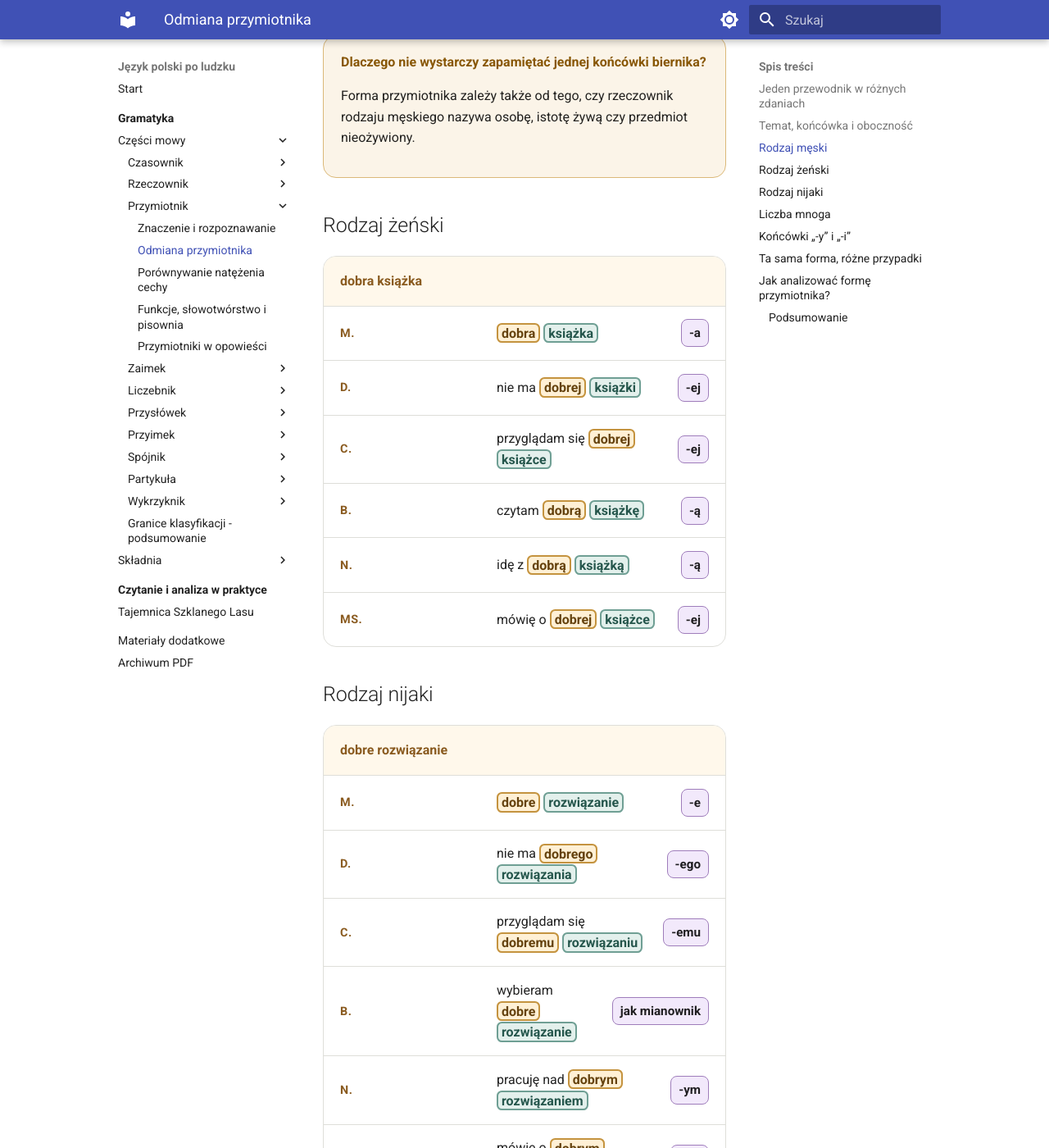
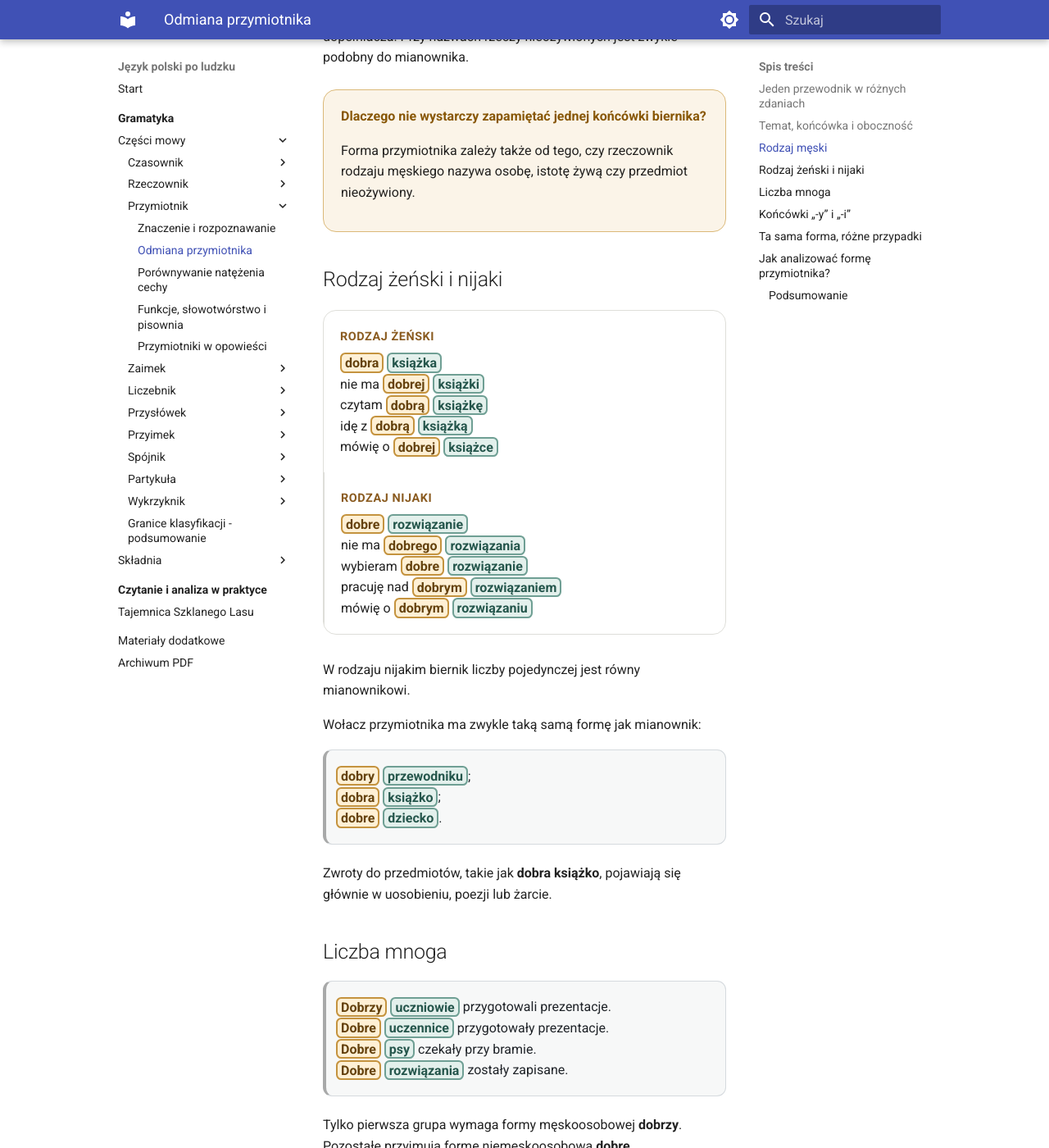
Before and after one commit to dchorazkiewicz/SP_JP, an MkDocs documentation site: the page built from docs/gramatyka/czesci-mowy/przymiotnik/odmiana.md, in a window 1280 px wide and 1400 px high, scrolled down 2123 px. Shown: the whole window at 82% size. Built offline with MkDocs 1.6.1 and Material for MkDocs 9.7.7, drawn with Linux system fonts in a browser that asks for light colours; some of the changed text lies outside the part shown.

Commit message:
Clarify adjective vocative and declension patterns

```diff
--- a/docs/gramatyka/czesci-mowy/przymiotnik/odmiana.md
+++ b/docs/gramatyka/czesci-mowy/przymiotnik/odmiana.md
@@ -42,12 +42,13 @@ W formach **dobr-y, dobr-ego, dobr-emu, dobr-ym** zwykle pozostaje temat **dobr-
 
 <div class="example-series">
   <div class="series-header"><strong>dobry przewodnik</strong></div>
-  <div class="example-row"><span class="grammar-badge">M.</span><p><span class="form-focus"><span class="stem-part">dobr</span><span class="ending-part">y</span></span> <span class="noun-anchor">przewodnik</span> rozpoczął wycieczkę.</p><span class="change-note">kto?</span></div>
-  <div class="example-row"><span class="grammar-badge">D.</span><p>Nie ma <span class="form-focus"><span class="stem-part">dobr</span><span class="ending-part">ego</span></span> <span class="noun-anchor">przewodnika</span>.</p><span class="change-note">kogo?</span></div>
-  <div class="example-row"><span class="grammar-badge">C.</span><p>Pomagamy <span class="form-focus"><span class="stem-part">dobr</span><span class="ending-part">emu</span></span> <span class="noun-anchor">przewodnikowi</span>.</p><span class="change-note">komu?</span></div>
-  <div class="example-row"><span class="grammar-badge">B.</span><p>Widzimy <span class="form-focus"><span class="stem-part">dobr</span><span class="ending-part">ego</span></span> <span class="noun-anchor">przewodnika</span>.</p><span class="change-note">jak dopełniacz</span></div>
-  <div class="example-row"><span class="grammar-badge">N.</span><p>Idziemy z <span class="form-focus"><span class="stem-part">dobr</span><span class="ending-part">ym</span></span> <span class="noun-anchor">przewodnikiem</span>.</p><span class="change-note">z kim?</span></div>
-  <div class="example-row"><span class="grammar-badge">Ms.</span><p>Mówimy o <span class="form-focus"><span class="stem-part">dobr</span><span class="ending-part">ym</span></span> <span class="noun-anchor">przewodniku</span>.</p><span class="change-note">o kim?</span></div>
+  <div class="example-row"><span class="grammar-badge">M.</span><p><span class="form-focus"><span class="stem-part">dobr</span><span class="ending-part">y</span></span> <span class="noun-anchor">przewodnik</span></p><span class="change-note">kto?</span></div>
+  <div class="example-row"><span class="grammar-badge">D.</span><p>nie ma <span class="form-focus"><span class="stem-part">dobr</span><span class="ending-part">ego</span></span> <span class="noun-anchor">przewodnika</span></p><span class="change-note">kogo?</span></div>
+  <div class="example-row"><span class="grammar-badge">C.</span><p>pomagam <span class="form-focus"><span class="stem-part">dobr</span><span class="ending-part">emu</span></span> <span class="noun-anchor">przewodnikowi</span></p><span class="change-note">komu?</span></div>
+  <div class="example-row"><span class="grammar-badge">B.</span><p>widzę <span class="form-focus"><span class="stem-part">dobr</span><span class="ending-part">ego</span></span> <span class="noun-anchor">przewodnika</span></p><span class="change-note">jak dopełniacz</span></div>
+  <div class="example-row"><span class="grammar-badge">N.</span><p>idę z <span class="form-focus"><span class="stem-part">dobr</span><span class="ending-part">ym</span></span> <span class="noun-anchor">przewodnikiem</span></p><span class="change-note">z kim?</span></div>
+  <div class="example-row"><span class="grammar-badge">Ms.</span><p>mówię o <span class="form-focus"><span class="stem-part">dobr</span><span class="ending-part">ym</span></span> <span class="noun-anchor">przewodniku</span></p><span class="change-note">o kim?</span></div>
+  <div class="example-row"><span class="grammar-badge">W.</span><p><span class="form-focus"><span class="stem-part">dobr</span><span class="ending-part">y</span></span> <span class="noun-anchor">przewodniku</span>!</p><span class="change-note">jak mianownik</span></div>
 </div>
 
 W bierniku rodzaju męskiego nie ma jednego wzoru:
@@ -62,31 +63,22 @@ Przy nazwach osób i wielu zwierząt biernik jest podobny do dopełniacza. Przy
   <p>Forma przymiotnika zależy także od tego, czy rzeczownik rodzaju męskiego nazywa osobę, istotę żywą czy przedmiot nieożywiony.</p>
 </div>
 
-## Rodzaj żeński
+## Rodzaj żeński i nijaki
 
-<div class="example-series">
-  <div class="series-header"><strong>dobra książka</strong></div>
-  <div class="example-row"><span class="grammar-badge">M.</span><p><span class="form-focus">dobra</span> <span class="noun-anchor">książka</span></p><span class="change-note">-a</span></div>
-  <div class="example-row"><span class="grammar-badge">D.</span><p>nie ma <span class="form-focus">dobrej</span> <span class="noun-anchor">książki</span></p><span class="change-note">-ej</span></div>
-  <div class="example-row"><span class="grammar-badge">C.</span><p>przyglądam się <span class="form-focus">dobrej</span> <span class="noun-anchor">książce</span></p><span class="change-note">-ej</span></div>
-  <div class="example-row"><span class="grammar-badge">B.</span><p>czytam <span class="form-focus">dobrą</span> <span class="noun-anchor">książkę</span></p><span class="change-note">-ą</span></div>
-  <div class="example-row"><span class="grammar-badge">N.</span><p>idę z <span class="form-focus">dobrą</span> <span class="noun-anchor">książką</span></p><span class="change-note">-ą</span></div>
-  <div class="example-row"><span class="grammar-badge">Ms.</span><p>mówię o <span class="form-focus">dobrej</span> <span class="noun-anchor">książce</span></p><span class="change-note">-ej</span></div>
-</div>
-
-## Rodzaj nijaki
-
-<div class="example-series">
-  <div class="series-header"><strong>dobre rozwiązanie</strong></div>
-  <div class="example-row"><span class="grammar-badge">M.</span><p><span class="form-focus">dobre</span> <span class="noun-anchor">rozwiązanie</span></p><span class="change-note">-e</span></div>
-  <div class="example-row"><span class="grammar-badge">D.</span><p>nie ma <span class="form-focus">dobrego</span> <span class="noun-anchor">rozwiązania</span></p><span class="change-note">-ego</span></div>
-  <div class="example-row"><span class="grammar-badge">C.</span><p>przyglądam się <span class="form-focus">dobremu</span> <span class="noun-anchor">rozwiązaniu</span></p><span class="change-note">-emu</span></div>
-  <div class="example-row"><span class="grammar-badge">B.</span><p>wybieram <span class="form-focus">dobre</span> <span class="noun-anchor">rozwiązanie</span></p><span class="change-note">jak mianownik</span></div>
-  <div class="example-row"><span class="grammar-badge">N.</span><p>pracuję nad <span class="form-focus">dobrym</span> <span class="noun-anchor">rozwiązaniem</span></p><span class="change-note">-ym</span></div>
-  <div class="example-row"><span class="grammar-badge">Ms.</span><p>mówię o <span class="form-focus">dobrym</span> <span class="noun-anchor">rozwiązaniu</span></p><span class="change-note">-ym</span></div>
+<div class="comparison-grid">
+  <div class="comparison-item"><span class="comparison-label">rodzaj żeński</span><p><span class="form-focus">dobra</span> <span class="noun-anchor">książka</span><br>nie ma <span class="form-focus">dobrej</span> <span class="noun-anchor">książki</span><br>czytam <span class="form-focus">dobrą</span> <span class="noun-anchor">książkę</span><br>idę z <span class="form-focus">dobrą</span> <span class="noun-anchor">książką</span><br>mówię o <span class="form-focus">dobrej</span> <span class="noun-anchor">książce</span></p></div>
+  <div class="comparison-item"><span class="comparison-label">rodzaj nijaki</span><p><span class="form-focus">dobre</span> <span class="noun-anchor">rozwiązanie</span><br>nie ma <span class="form-focus">dobrego</span> <span class="noun-anchor">rozwiązania</span><br>wybieram <span class="form-focus">dobre</span> <span class="noun-anchor">rozwiązanie</span><br>pracuję nad <span class="form-focus">dobrym</span> <span class="noun-anchor">rozwiązaniem</span><br>mówię o <span class="form-focus">dobrym</span> <span class="noun-anchor">rozwiązaniu</span></p></div>
 </div>
 
 W rodzaju nijakim biernik liczby pojedynczej jest równy mianownikowi.
+
+Wołacz przymiotnika ma zwykle taką samą formę jak mianownik:
+
+> <span class="form-focus">dobry</span> <span class="noun-anchor">przewodniku</span>;
+> <span class="form-focus">dobra</span> <span class="noun-anchor">książko</span>;
+> <span class="form-focus">dobre</span> <span class="noun-anchor">dziecko</span>.
+
+Zwroty do przedmiotów, takie jak **dobra książko**, pojawiają się głównie w uosobieniu, poezji lub żarcie.
 
 ## Liczba mnoga
 
@@ -155,6 +147,7 @@ Przypadek ustalamy z całego zdania, a nie z samej końcówki.
   <li>Przymiotnik odmienia się razem z rzeczownikiem przez rodzaje, liczby i przypadki.</li>
   <li>W rodzaju męskim biernik zależy od znaczenia i żywotności rzeczownika.</li>
   <li>W liczbie mnogiej rozróżniamy formy męskoosobowe i niemęskoosobowe.</li>
+  <li>Wołacz przymiotnika jest zwykle równy mianownikowi.</li>
   <li>Odmiana może zmieniać końcówkę oraz głoski w temacie.</li>
   <li>Ta sama forma może należeć do różnych przypadków.</li>
   <li>Formę przymiotnika analizujemy w całej grupie rzeczownikowej i w pełnym zdaniu.</li>
```
